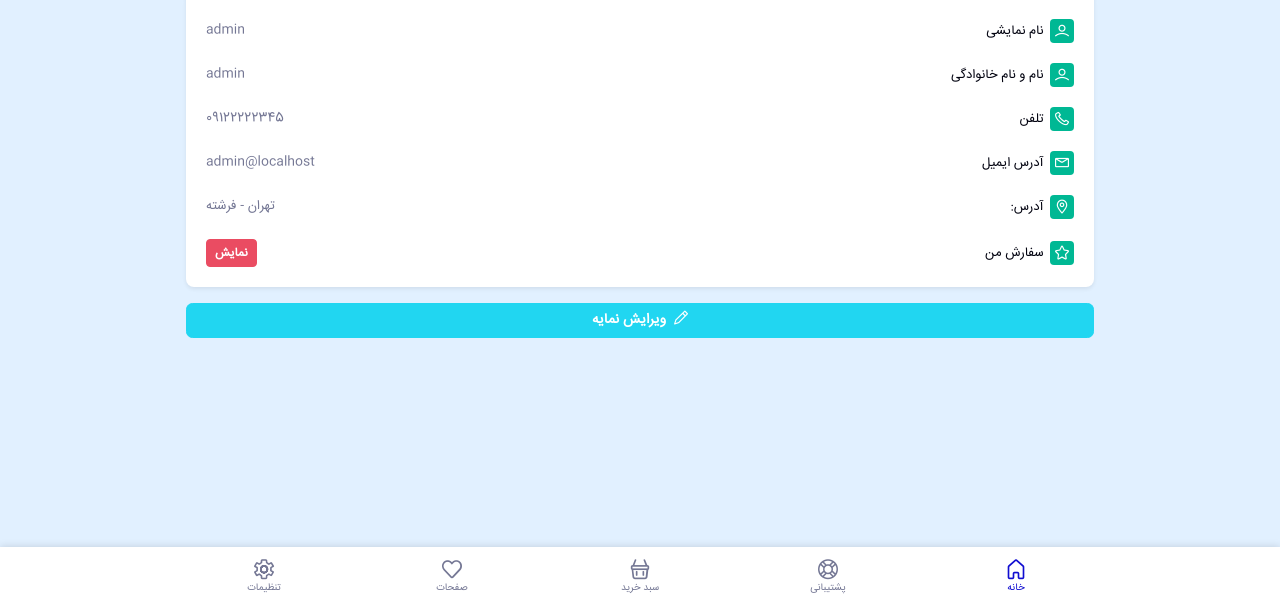
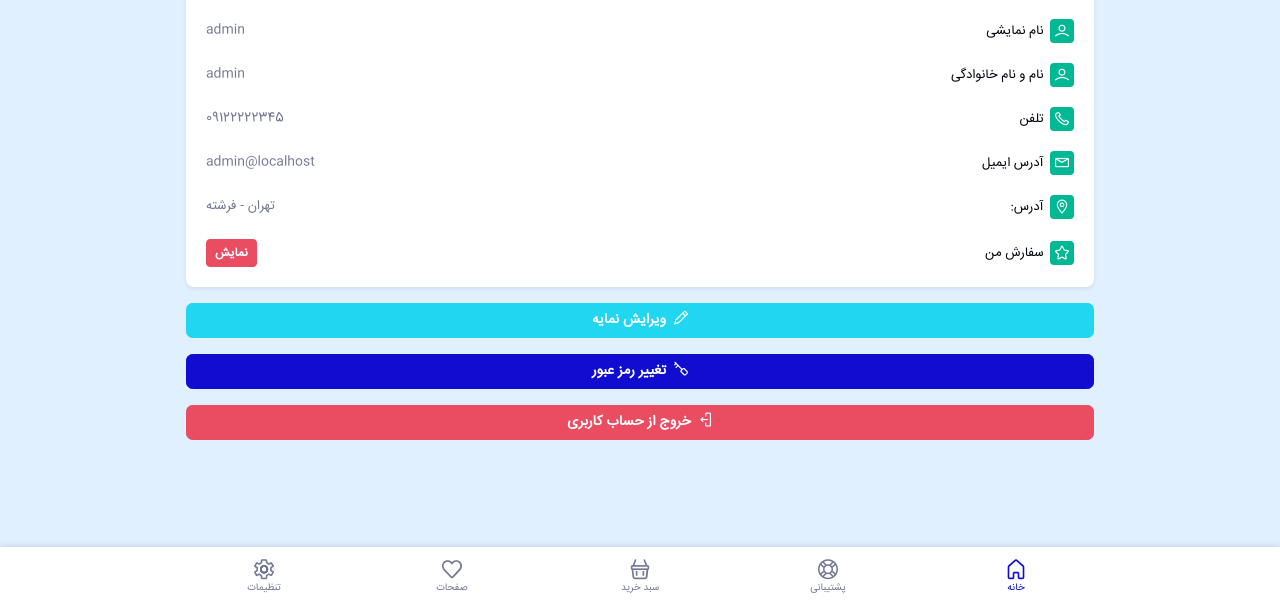
Before and after one commit to HamedDaneshvar/Persian-Ecommerce, a Django app: page /accounts/profile/ in a window 1280 px wide. Shown: the part 195-800 px from the top of the page. Run offline with Django 3.2, Linux system fonts and the light colour scheme; the first user in the database is signed in; some libraries are stand-ins or nearby versions; grey boxes are pictures that could not be loaded.

Commit message:
feat(accounts): add change password btn and logout btn

```diff
--- a/accounts/templates/accounts/profile.html
+++ b/accounts/templates/accounts/profile.html
@@ -82,6 +82,8 @@
 		</div>
 		<!-- Edit Profile-->
 		<div class="edit-profile-btn mt-3"><a class="btn btn-info w-100" href="{% url 'accounts:edit_profile' %}"><i class="lni lni-pencil mr-2"></i>ویرایش نمایه</a></div>
+		<div class="edit-profile-btn mt-3"><a class="btn btn-primary w-100" href="{% url 'accounts:password_change' %}"><i class="lni lni-key mr-2"></i>تغییر رمز عبور</a></div>
+		<div class="edit-profile-btn mt-3"><a class="btn btn-danger w-100" href="{% url 'accounts:logout' %}"><i class="lni lni-exit mr-2"></i>خروج از حساب کاربری</a></div>
 	  </div>
 	</div>
 </div>
```
